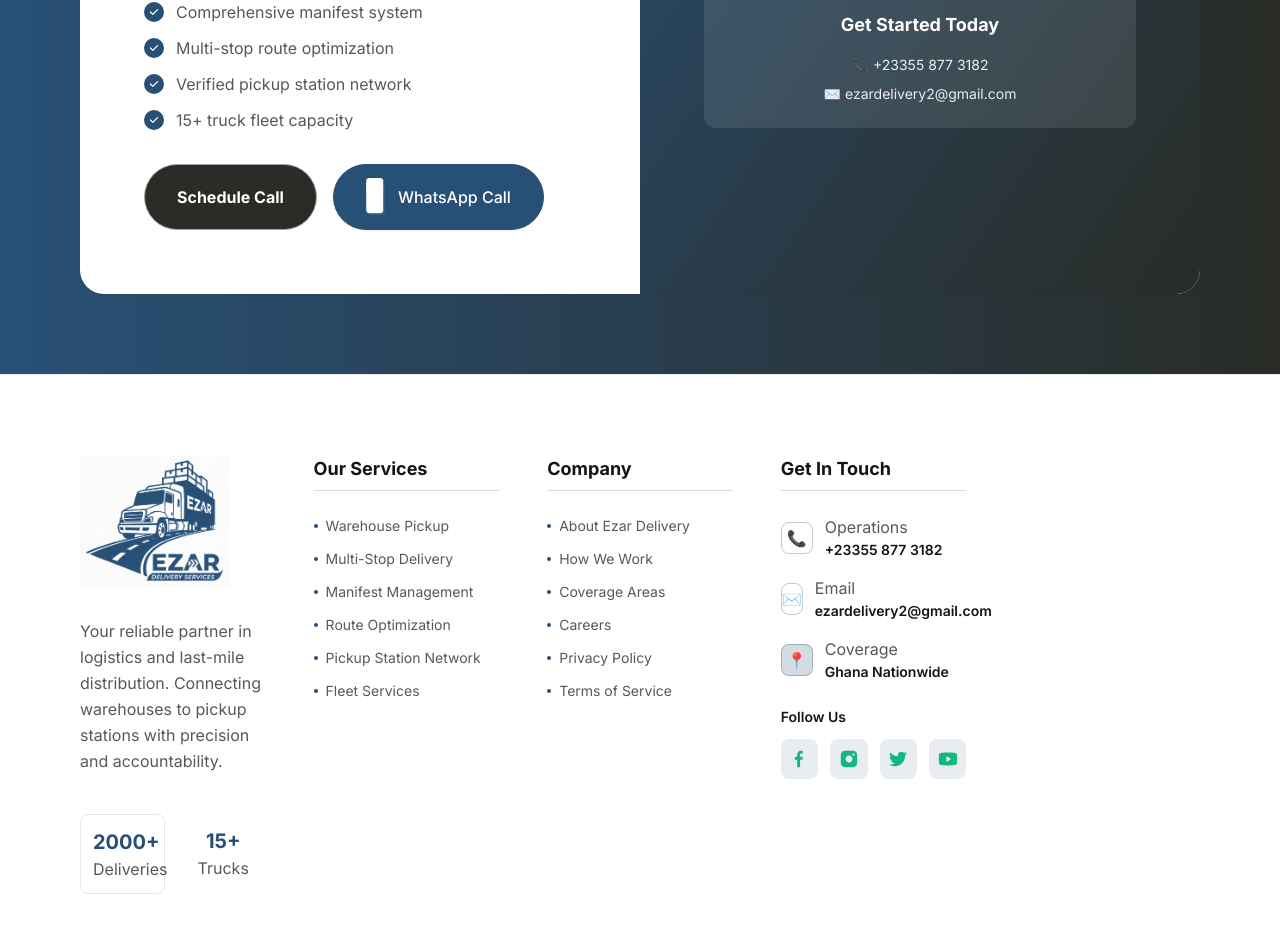
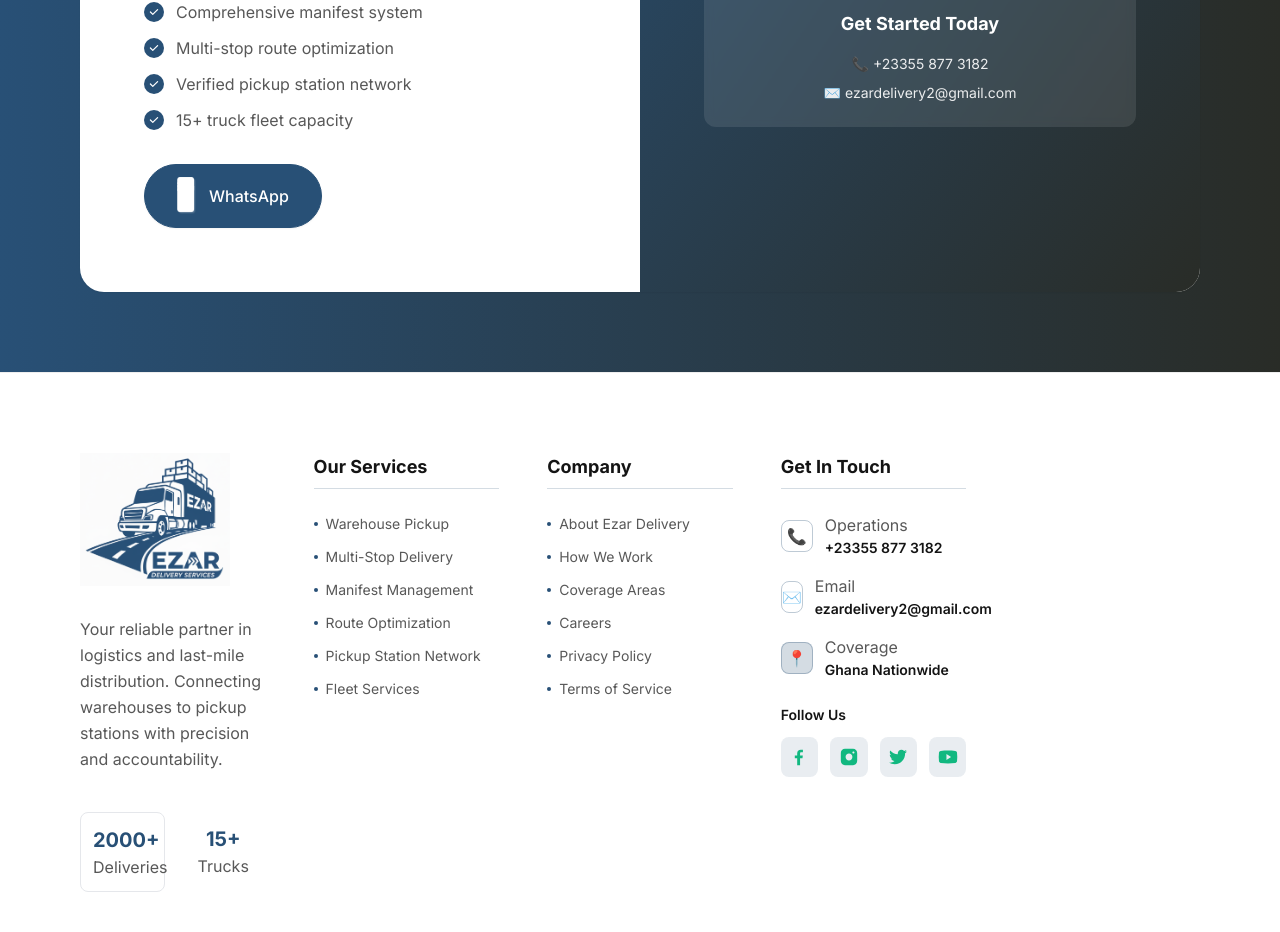
Before and after one commit to AhianyoElisha/eds, a Next.js app: page / in a window 1280 px wide. Shown: the part 6759-7691 px from the top of the page. Built offline with nearby package versions, Linux system fonts and the light colour scheme.

Commit message:
removed get started button

```diff
--- a/components/GetApp.tsx
+++ b/components/GetApp.tsx
@@ -61,12 +61,6 @@
 
               {/* CTA Buttons */}
               <div className='flex flex-col sm:flex-row gap-4 animate-slideInUp delay-300'>
-                <Button
-                  type='button'
-                  title='Schedule Call'
-                  variant='btn_dark_green_outline'
-                  full={false}
-                />
                 <a
                   href="https://wa.me/233558773182?text=Hello%20Ezar%20Delivery%20Service,%20I%20would%20like%20to%20schedule%20a%20call%20to%20discuss%20your%20logistics%20services."
                   target="_blank"
@@ -80,7 +74,7 @@
                     height={20}
                     className="filter brightness-0 invert"
                   />
-                  <span className="font-medium">WhatsApp Call</span>
+                  <span className="font-medium">WhatsApp</span>
                 </a>
               </div>
             </div>
```
